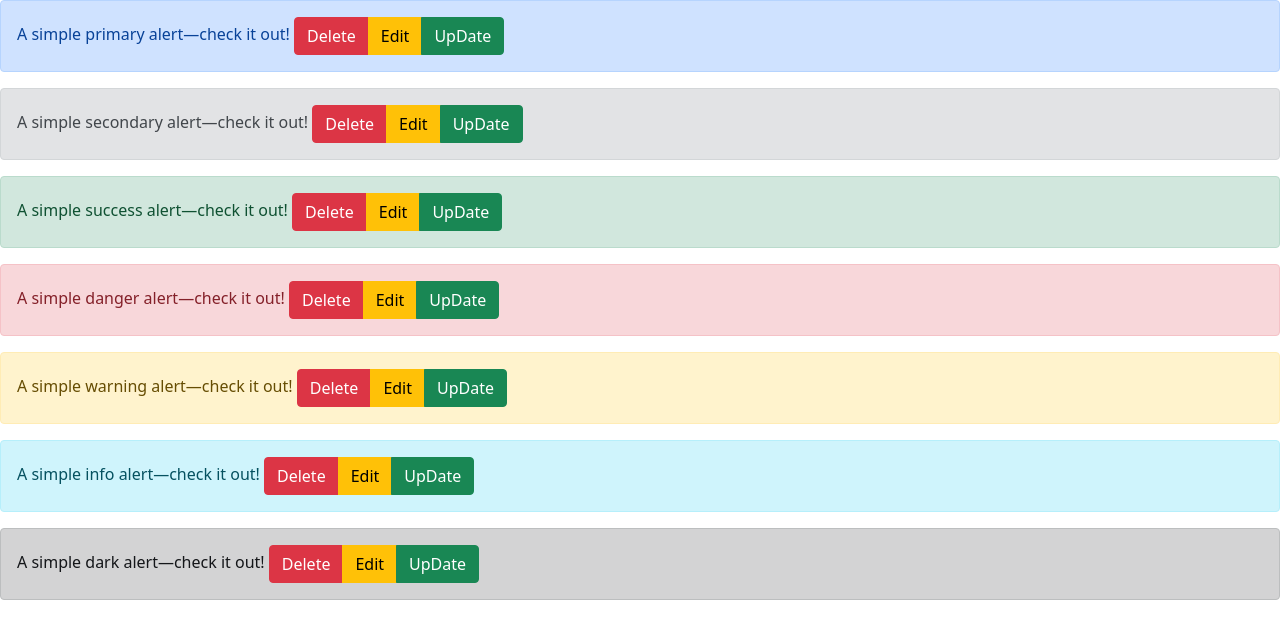
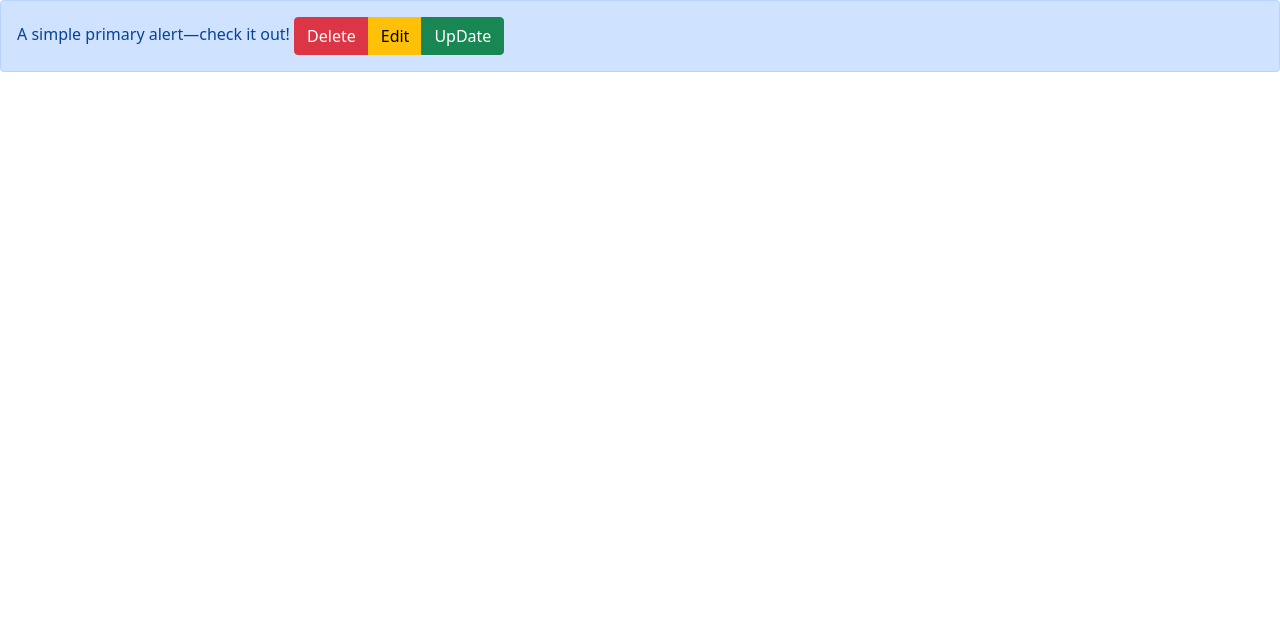
Before and after one commit to los600/Technical-Consulting, a PHP site: page /edit.php in a window 1280 px wide. Shown: the top 639 px of the page. Run offline with PHP 8.4, Linux system fonts and the light colour scheme.

Commit message:
finished html & css

```diff
--- a/edit.php
+++ b/edit.php
@@ -11,60 +11,12 @@
 <div class="alert alert-primary" role="alert">
     A simple primary alert—check it out!
     <div class="btn-group" role="group" aria-label="Basic mixed styles example">
-  <button type="button" class="btn btn-danger">Delete</button>
-  <button type="button" class="btn btn-warning">Edit</button>
-  <button type="button" class="btn btn-success">UpDate</button>
-</div>
-    </div>
-    <div class="alert alert-secondary" role="alert">
-    A simple secondary alert—check it out!
-    <div class="btn-group" role="group" aria-label="Basic mixed styles example">
-    <button type="button" class="btn btn-danger">Delete</button>
-  <button type="button" class="btn btn-warning">Edit</button>
-  <button type="button" class="btn btn-success">UpDate</button>
-</div>
-    </div>
-    <div class="alert alert-success" role="alert">
-    A simple success alert—check it out!
-    <div class="btn-group" role="group" aria-label="Basic mixed styles example">
-    <button type="button" class="btn btn-danger">Delete</button>
-  <button type="button" class="btn btn-warning">Edit</button>
-  <button type="button" class="btn btn-success">UpDate</button>
-</div>
-    </div>
-    <div class="alert alert-danger" role="alert">
-    A simple danger alert—check it out!
-    <div class="btn-group" role="group" aria-label="Basic mixed styles example">
-    <button type="button" class="btn btn-danger">Delete</button>
-  <button type="button" class="btn btn-warning">Edit</button>
-  <button type="button" class="btn btn-success">UpDate</button>
-</div>
-    </div>
-    <div class="alert alert-warning" role="alert">
-    A simple warning alert—check it out!
-    <div class="btn-group" role="group" aria-label="Basic mixed styles example">
-    <button type="button" class="btn btn-danger">Delete</button>
-  <button type="button" class="btn btn-warning">Edit</button>
-  <button type="button" class="btn btn-success">UpDate</button>
-</div>
-    </div>
-    <div class="alert alert-info" role="alert">
-    A simple info alert—check it out!
-    <div class="btn-group" role="group" aria-label="Basic mixed styles example">
-    <button type="button" class="btn btn-danger">Delete</button>
-  <button type="button" class="btn btn-warning">Edit</button>
-  <button type="button" class="btn btn-success">UpDate</button>
-</div>
-    </div>
-
-    <div class="alert alert-dark" role="alert">
-    A simple dark alert—check it out!
-        <div class="btn-group" role="group" aria-label="Basic mixed styles example">
         <button type="button" class="btn btn-danger">Delete</button>
         <button type="button" class="btn btn-warning">Edit</button>
-            <button type="button" class="btn btn-success">UpDate</button>
-        </div>
+        <button type="button" class="btn btn-success">UpDate</button>
     </div>
+ </div>
+
 <script src="https://cdn.jsdelivr.net/npm/bootstrap@5.0.2/dist/js/bootstrap.bundle.min.js" integrity="sha384-MrcW6ZMFYlzcLA8Nl+NtUVF0sA7MsXsP1UyJoMp4YLEuNSfAP+JcXn/tWtIaxVXM" crossorigin="anonymous"></script>
 </body>
 </html>
```
Also changed, not shown: main.php (+0 -18 lines), README.md.
